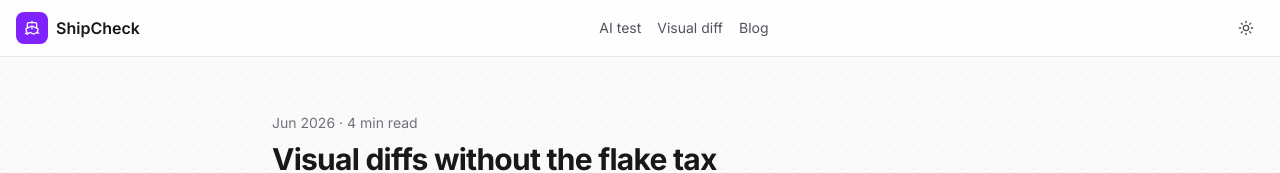
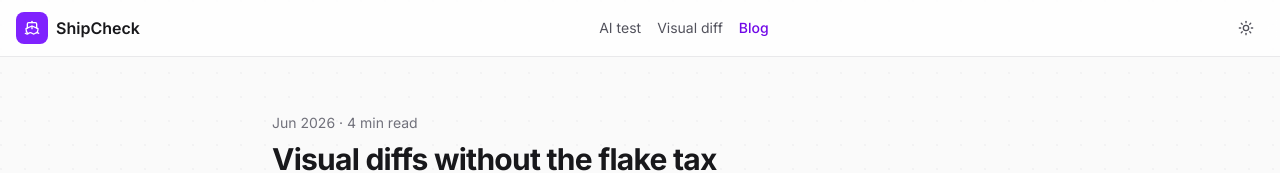
Before and after one commit to Safdar-Ali-India/shipcheck, a Next.js app: page /blog/visual-diffs-without-flake-tax in a window 1280 px wide. Shown: the top 173 px of the page. Built offline with nearby package versions, Linux system fonts and the light colour scheme.

Commit message:
feat: highlight Blog in the header while you are reading a post

```diff
--- a/src/components/layout/ToolHeader.tsx
+++ b/src/components/layout/ToolHeader.tsx
@@ -2,6 +2,7 @@
 
 import { useEffect, useState } from "react";
 import Link from "next/link";
+import { usePathname } from "next/navigation";
 import { Moon, Sun, Ship } from "lucide-react";
 import { useTheme } from "next-themes";
 import { BRAND } from "@/lib/constants";
@@ -9,7 +10,9 @@ import { Button } from "@/components/ui/button";
 
 export function ToolHeader() {
   const { resolvedTheme, setTheme } = useTheme();
+  const pathname = usePathname();
   const [mounted, setMounted] = useState(false);
+  const onBlog = pathname.startsWith("/blog");
 
   useEffect(() => {
     setMounted(true);
@@ -38,7 +41,15 @@ export function ToolHeader() {
           >
             Visual diff
           </Link>
-          <Link href="/blog" className="hover:text-violet-600 dark:hover:text-violet-400">
+          <Link
+            href="/blog"
+            aria-current={onBlog ? "page" : undefined}
+            className={
+              onBlog
+                ? "font-medium text-violet-700 dark:text-violet-300"
+                : "hover:text-violet-600 dark:hover:text-violet-400"
+            }
+          >
             Blog
           </Link>
         </nav>
```
